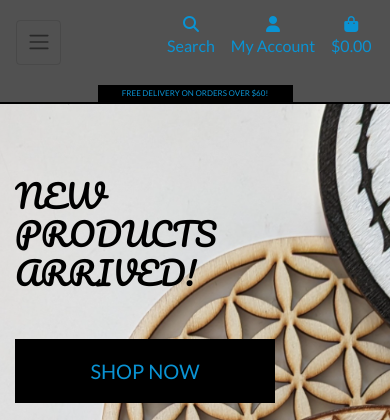
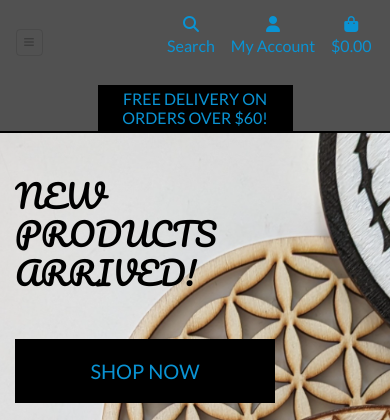
Before and after one commit to Nmyhi/burnandbeyond-webshop, a Django app: page / in a window 390 px wide. Shown: the top 420 px of the page. Run offline with Django 3.2, Linux system fonts and the light colour scheme; some libraries are stand-ins or nearby versions.

```diff
--- a/burn_and_beyond_webshop/settings.py
+++ b/burn_and_beyond_webshop/settings.py
@@ -12,6 +12,7 @@ https://docs.djangoproject.com/en/3.2/ref/settings/
 
 from pathlib import Path
 import os
+import dj_database_url
 # enable env.py if present
 if os.path.isfile("env.py"):
     import env
--- a/requirements.txt
+++ b/requirements.txt
@@ -1,10 +1,12 @@
 asgiref==3.7.2
+dj-database-url==0.5.0
 Django==3.2.23
 django-allauth==0.41.0
 django-countries==7.2.1
 django-crispy-forms==1.14.0
 oauthlib==3.2.2
 pillow==10.2.0
+psycopg2==2.9.9
 python3-openid==3.2.0
 pytz==2023.3.post1
 requests-oauthlib==1.3.1
--- a/static/css/base.css
+++ b/static/css/base.css
@@ -383,12 +383,12 @@ footer i:hover {
     }
 
     #delivery-banner h4 {
-        font-size: 0.5rem;
+        font-size: 1rem;
     }
 
     .navbar-toggler {
-        padding: .6rem .6rem;
-        font-size: 1rem;
+        padding: .4rem .4rem;
+        font-size: 0.5rem;
     }
 
     .btn.btn-outline-black.rounded-0,
```
Also changed, not shown: TESTING.md (+24 -0 lines), README.md.
